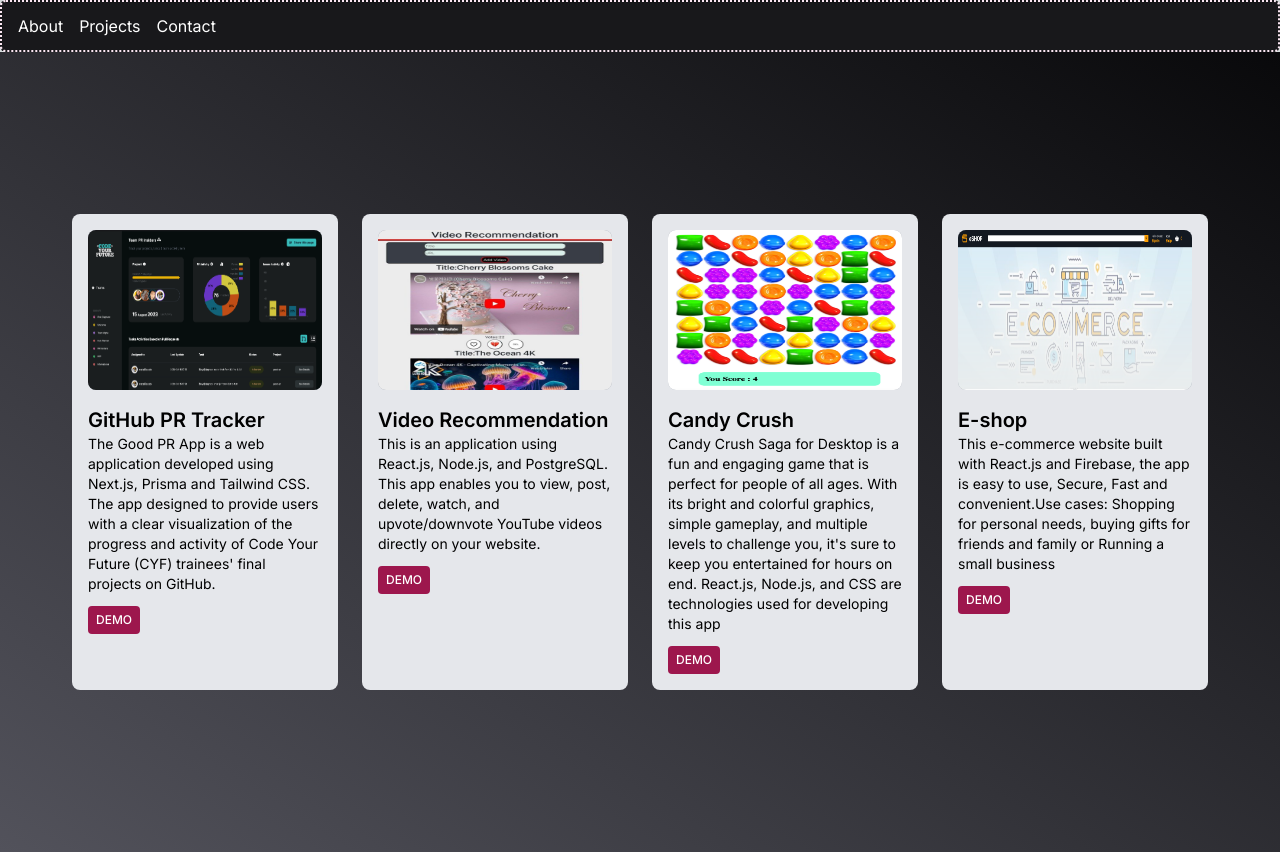
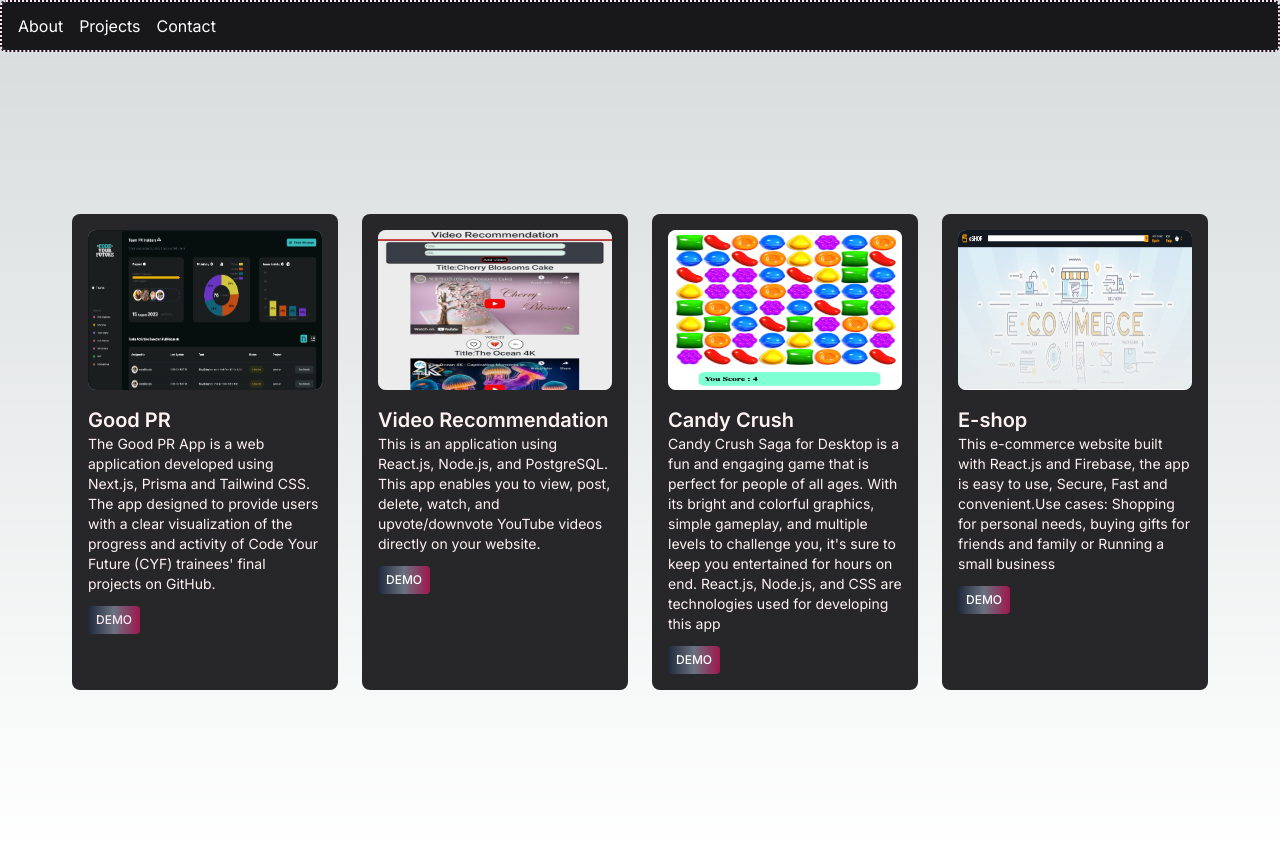
Before and after one commit to Farnooshmo/portfolio, a Next.js app: page /projects in a window 1280 px wide. Built offline with nearby package versions, Linux system fonts and the light colour scheme.

Commit message:
Change the bg of demo buttons/correct the link attribute

```diff
--- a/app/projects/page.js
+++ b/app/projects/page.js
@@ -1,13 +1,17 @@
 import Image from "next/image";
+import Link from "next/link";
 
 export default function Projects() {
   return (
-    <div class="flex items-center justify-center w-screen min-h-screen p-10 bg-gradient-to-tr from-zinc-600 to-zinc-950">
+    <div
+      className="flex items-center justify-center w-screen min-h-screen  p-10 "
+      id="projects"
+    >
       {/* <!-- Component Start --> */}
-      <div class="grid xl:grid-cols-4 md:grid-cols-2 grid-cols-1 gap-2 max-w-6xl">
+      <div className="grid xl:grid-cols-4 md:grid-cols-2 grid-cols-1 gap-2 max-w-6xl">
         {/* <!-- project 1--> */}
-        <div class="flex flex-col bg-gray-200 rounded-lg p-4 m-2">
-          <div class="h-40 bg-gray-400 rounded-lg">
+        <div className="flex flex-col bg-zinc-800 text-red-50 rounded-lg p-4 m-2">
+          <div className="h-40 bg-gray-400 rounded-lg">
             {" "}
             <Image
               src="/goodpr.png"
@@ -17,25 +21,25 @@
               className="fill-container rounded-lg w-full h-full"
             />
           </div>
-          <div class="flex flex-col items-start mt-4">
-            <h4 class="text-xl font-semibold">GitHub PR Tracker</h4>
-            <p class="text-sm">
+          <div className="flex flex-col items-start mt-4">
+            <h4 className="text-xl font-semibold">Good PR</h4>
+            <p className="text-sm">
               The Good PR App is a web application developed using Next.js,
               Prisma and Tailwind CSS. The app designed to provide users with a
               clear visualization of the progress and activity of Code Your
               Future (CYF) trainees' final projects on GitHub.{" "}
             </p>
-            <a
-              class="p-2 leading-none rounded font-medium mt-3 bg-pink-800 text-xs uppercase text-white  hover:bg-pink-700 active:bg-pink-700 focus:outline-none focus:ring focus:ring-pink-300"
+            <Link
+              className="p-2 leading-none rounded font-medium mt-3 bg-gradient-to-r from-slate-800 via-gray-500 to-pink-800  text-xs uppercase text-pink-100    focus:outline-none "
               href="https://good-pr.vercel.app/"
             >
               Demo
-            </a>
+            </Link>
           </div>
         </div>
         {/* <!-- project 2 --> */}
-        <div class="flex flex-col bg-gray-200 rounded-lg p-4 m-2">
-          <div class="h-40 bg-gray-400 rounded-lg">
+        <div className="flex flex-col bg-zinc-800 text-red-50 rounded-lg p-4 m-2">
+          <div className="h-40 bg-gray-400 rounded-lg">
             {" "}
             <Image
               src="/video.png"
@@ -45,24 +49,24 @@
               className="fill-container rounded-lg w-full h-full"
             />
           </div>
-          <div class="flex flex-col items-start mt-4">
-            <h4 class="text-xl font-semibold">Video Recommendation</h4>
-            <p class="text-sm">
+          <div className="flex flex-col items-start mt-4">
+            <h4 className="text-xl font-semibold">Video Recommendation</h4>
+            <p className="text-sm">
               This is an application using React.js, Node.js, and PostgreSQL.
               This app enables you to view, post, delete, watch, and
               upvote/downvote YouTube videos directly on your website.{" "}
             </p>
-            <a
-              class="p-2 leading-none rounded font-medium mt-3 bg-pink-800 text-xs uppercase text-white  hover:bg-pink-700 active:bg-pink-700 focus:outline-none focus:ring focus:ring-pink-300"
+            <Link
+              className="p-2 leading-none rounded font-medium mt-3 bg-gradient-to-r from-slate-800 via-gray-500 to-pink-800 text-xs uppercase text-white  active:bg-pink-700 focus:outline-none focus:ring focus:ring-pink-300"
               href="https://final-project-assessment.netlify.app/"
             >
               Demo
-            </a>
+            </Link>
           </div>
         </div>
         {/* <!-- project 3 --> */}
-        <div class="flex flex-col bg-gray-200 rounded-lg p-4 m-2">
-          <div class="h-40 bg-gray-400 rounded-lg ">
+        <div className="flex flex-col bg-zinc-800 text-red-50  rounded-lg p-4 m-2">
+          <div className="h-40 bg-gray-400 rounded-lg ">
             {" "}
             <Image
               src="/candycrush.png"
@@ -70,29 +74,28 @@
               height={120}
               alt="Candy Crush"
               className="fill-container rounded-lg w-full h-full"
-              s
             />
           </div>
-          <div class="flex flex-col items-start mt-4">
-            <h4 class="text-xl font-semibold">Candy Crush</h4>
-            <p class="text-sm">
+          <div className="flex flex-col items-start mt-4">
+            <h4 className="text-xl font-semibold">Candy Crush</h4>
+            <p className="text-sm">
               Candy Crush Saga for Desktop is a fun and engaging game that is
               perfect for people of all ages. With its bright and colorful
               graphics, simple gameplay, and multiple levels to challenge you,
               it's sure to keep you entertained for hours on end. React.js,
               Node.js, and CSS are technologies used for developing this app{" "}
             </p>
-            <a
-              class="p-2 leading-none rounded font-medium mt-3 bg-pink-800 text-xs uppercase text-white hover:bg-pink-700 active:bg-pink-700 focus:outline-none focus:ring focus:ring-pink-300"
+            <Link
+              className="p-2 leading-none rounded font-medium mt-3 bg-gradient-to-r from-slate-800 via-gray-500 to-pink-800 text-xs uppercase text-white  active:bg-pink-700 focus:outline-none focus:ring focus:ring-pink-300"
               href="https://teamwork-candycrush.netlify.app/"
             >
               Demo
-            </a>
+            </Link>
           </div>
         </div>
         {/* <!-- project 4 --> */}
-        <div class="flex flex-col bg-gray-200 rounded-lg p-4 m-2">
-          <div class="h-40 bg-gray-400 rounded-lg">
+        <div className="flex flex-col bg-zinc-800 text-red-50  rounded-lg p-4 m-2">
+          <div className="h-40 bg-gray-400 rounded-lg">
             {" "}
             <Image
               src="/eshop.png"
@@ -102,20 +105,20 @@
               className="fill-container rounded-lg w-full h-full"
             />
           </div>
-          <div class="flex flex-col items-start mt-4">
-            <h4 class="text-xl font-semibold">E-shop</h4>
-            <p class="text-sm">
+          <div className="flex flex-col items-start mt-4">
+            <h4 className="text-xl font-semibold">E-shop</h4>
+            <p className="text-sm">
               This e-commerce website built with React.js and Firebase, the app
               is easy to use, Secure, Fast and convenient.Use cases: Shopping
               for personal needs, buying gifts for friends and family or Running
               a small business{" "}
             </p>
-            <a
-              class="p-2 leading-none rounded font-medium mt-3 bg-pink-800 text-xs uppercase text-white hover:bg-pink-700 active:bg-pink-700 focus:outline-none focus:ring focus:ring-pink-300"
+            <Link
+              className="p-2 leading-none rounded font-medium mt-3 bg-gradient-to-r from-slate-800 via-gray-500 to-pink-800 text-xs uppercase text-white  active:bg-pink-700 focus:outline-none focus:ring focus:ring-pink-300"
               href="https://london9-amazon-clone-50-react-project.netlify.app/"
             >
               Demo
-            </a>
+            </Link>
           </div>
         </div>
       </div>
```
